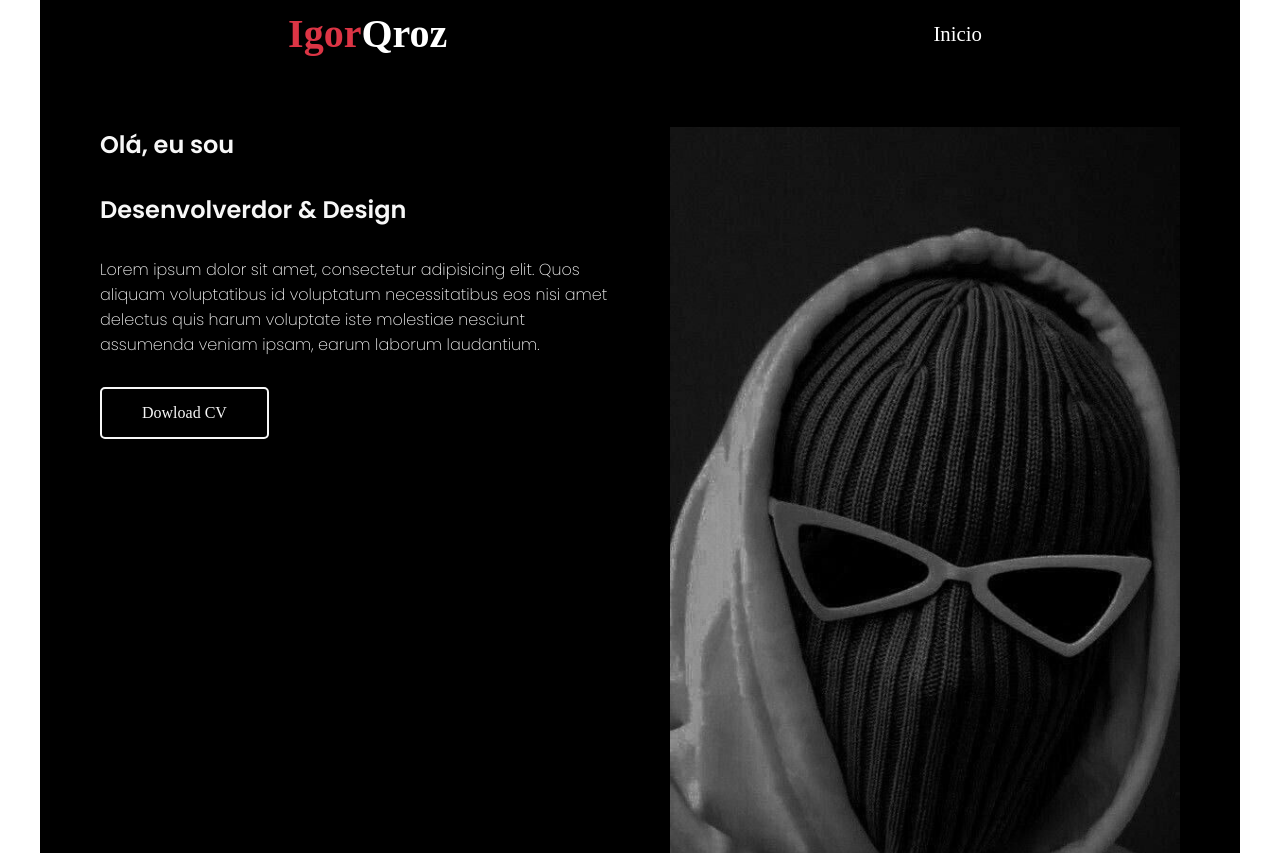
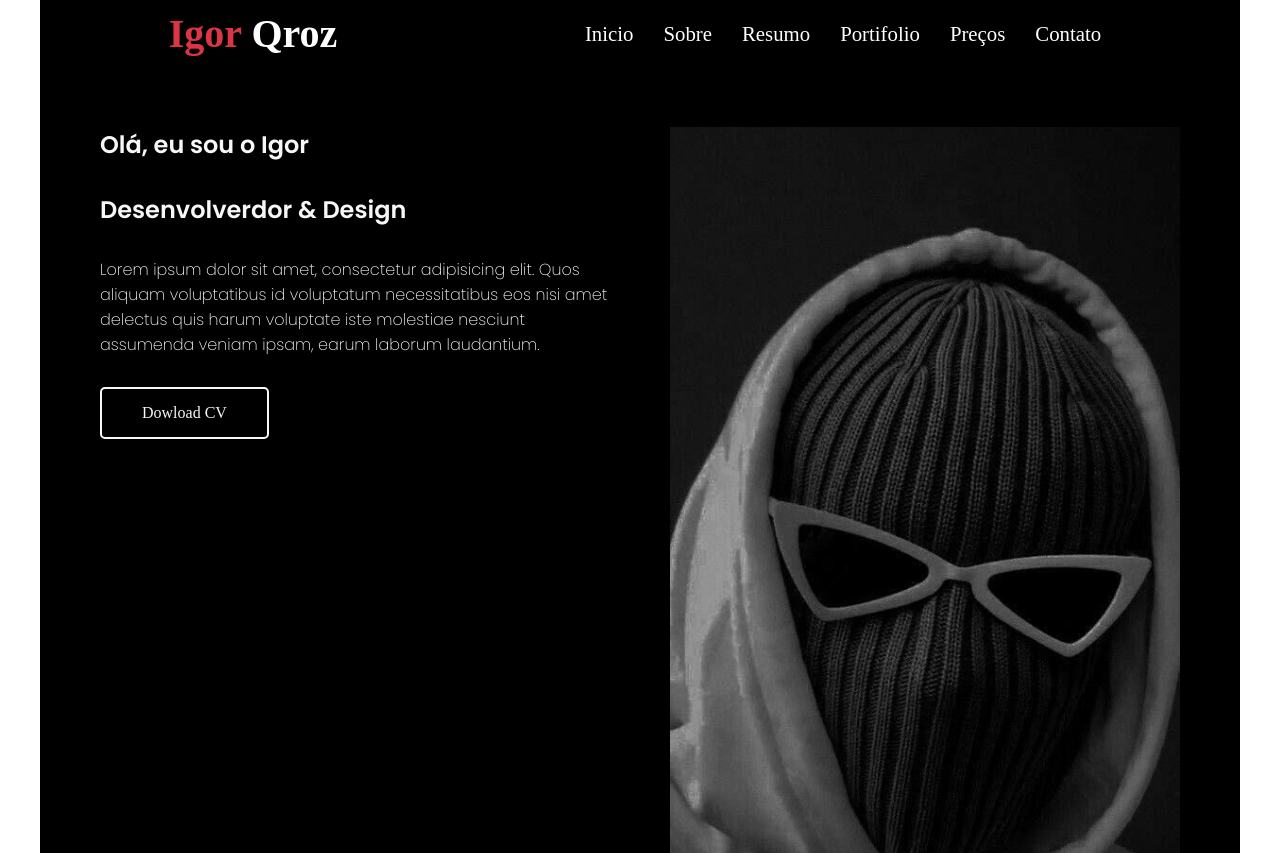
Before and after one commit to igorqroz/igorqroz.github.io, a plain HTML site: page index.html in a window 1280 px wide. Shown: the top 853 px of the page. Drawn offline with Linux system fonts and the light colour scheme.

Commit message:
coloquei o texto em português

```diff
--- a/index.html
+++ b/index.html
@@ -11,21 +11,21 @@
   <body>
     <!-- atalho emmet header>h1+navi>ul>(li>a)*7 -->
     <header>
-      <h1>Igor<span>Qroz</span></h1>
+      <h1>Igor <span>Qroz</span></h1>
       <navi>
         <ul class="navegacao-primaria">
-          <li><a href="#inicio">Inicio</a></li>
-          <!-- <li><a href="#about">About</a></li>
-          <li><a href="resume">resume</a></li>
-          <li><a href="#portifolio">portifolio</a></li>
-          <li><a href="#princing">princing</a></li>
-          <li><a href="#contact">contact</a></li> -->
+          <li><a href="#home">Inicio</a></li>
+          <li><a href="#sobre">Sobre</a></li>
+          <li><a href="resume">Resumo</a></li>
+          <li><a href="#portifolio">Portifolio</a></li>
+          <li><a href="#princing">Preços</a></li>
+          <li><a href="#contact">Contato</a></li>
         </ul>
       </navi>
     </header>
     <section aria-label="seção curriculo dowload Igor" class="section-div">
       <div>
-        <h2>Olá, eu sou</h2>
+        <h2>Olá, eu sou o Igor</h2>
         <h2 class="digitando">Desenvolverdor & Design</h2>
         <p>
           Lorem ipsum dolor sit amet, consectetur adipisicing elit. Quos aliquam
```
